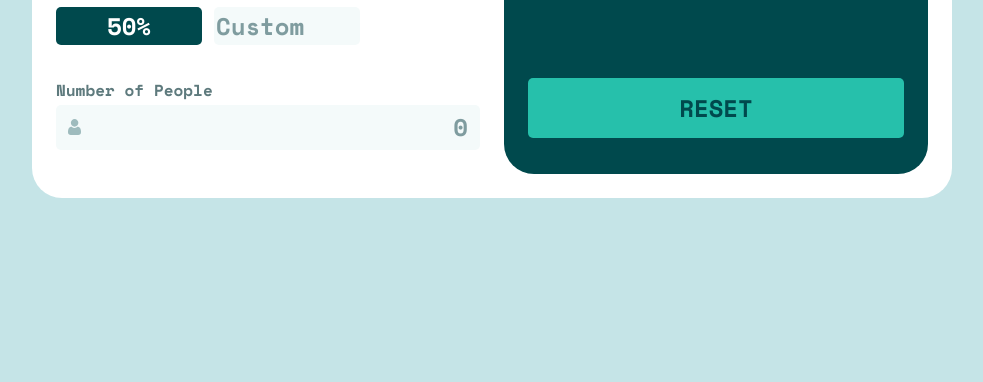
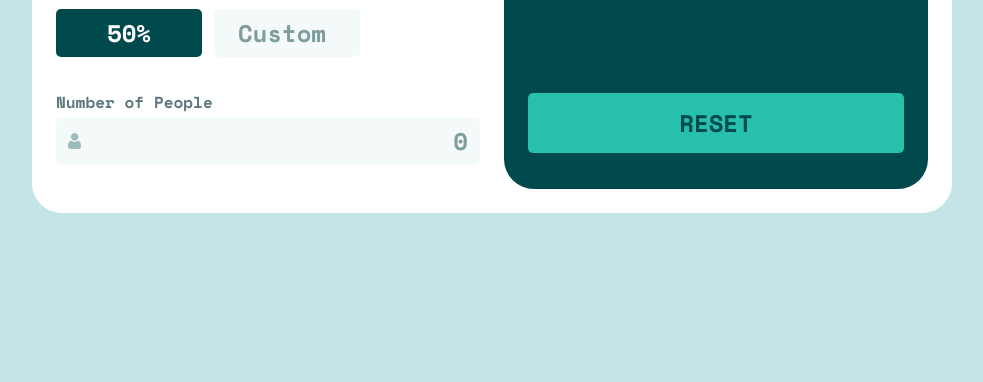
Before and after one commit to RickHalmoguera/Tip-calculator, a plain HTML site: page index.html in a window 1280 px wide. Shown: the part 418-800 px from the top of the page, without its empty margins (148-1131 px from the left). Drawn offline with nearby package versions, Linux system fonts and the light colour scheme.

Commit message:
update css

```diff
--- a/index.html
+++ b/index.html
@@ -20,7 +20,7 @@
                     Bill
                 </span>
                 <div class="input-container">
-                    <input type="text" placeholder="0" class="input-field">
+                    <input type="number" placeholder="0" class="input-field">
                     <img src="./images/icon-dollar.svg" alt="dollar">
                 </div>
 
@@ -36,14 +36,14 @@
                     <button class="btn"> 15%</button>
                     <button class="btn"> 25%</button>
                     <button class="btn"> 50%</button>
-                    <input type="text" placeholder="Custom">
+                    <input type="number" placeholder="Custom">
                 </div>
             </section>
 
             <section class="number-people-container">
                 <span class="section-heading">Number of People</span>
                 <div class="input-container">
-                    <input type="text" placeholder="0" class="input-field">
+                    <input type="number" placeholder="0" class="input-field">
                     <img src="./images/icon-person.svg" alt="dollar">
                 </div>
             </section>
--- a/style.scss
+++ b/style.scss
@@ -9,6 +9,7 @@ $grayishCyan:hsl(184, 14%, 56%);
 $lightGrayishCyan: hsl(185, 41%, 84%);
 $veryLightGrayishCyan: hsl(189, 41%, 97%);
 $strongCyan: hsl(172, 67%, 45%);
+$hover:hsl(172,61%,77%);
 $white:hsl(0, 0%, 100%);
 
 @mixin btn-style{
@@ -33,6 +34,13 @@ body{
     align-items: center;
 }
 
+input::-webkit-outer-spin-button,
+input::-webkit-inner-spin-button {
+    -webkit-appearance: none;
+
+}
+
+
 header{
     padding: 2em;
 }
@@ -52,9 +60,9 @@ main{
         .info-container,.display-result-container {
             width: 50%;
         }
-
     }
 }
+
 
 section{
     margin-bottom: 1em;
@@ -82,10 +90,21 @@ section{
         border: none;
         border-radius: 5px;
         padding: .2em .5em;
+        height: 48px;
+        color: $grayishCyan;
+        text-align: right;
+
+
+
 
         &::placeholder{
             text-align: right;
             color: $grayishCyan;
+
+        }
+
+        &:hover{
+            border: 1px solid $strongCyan;
         }
     }
 }
@@ -102,16 +121,29 @@ section{
         cursor: pointer;
         background: $veryDarkCyan;
         color: $white;
-    }
 
-    input{
+        &:hover{
+            background: $hover;
+        }
+    }input{
         @include btn-style();
+        height: 48px;
         background: $veryLightGrayishCyan;
+        text-align: right;
+        color: $grayishCyan;
+        padding-right: .5em;
+
 
         &::placeholder{
             color: $grayishCyan;
+            text-align: center;
+        }
+
+        &:hover{
+            border: 1px solid $strongCyan;
         }
     }
+
 }
 
 
@@ -150,6 +182,7 @@ section{
     }
 
     .btn-reset{
+        cursor: pointer;
         justify-self: flex-end;
         @include btn-style();
         width:100%;
@@ -158,5 +191,9 @@ section{
         background: $strongCyan;
         text-transform: uppercase;
         padding: .5em;
+
+        &:hover{
+            background: $hover;
+        }
     }
 }
```
Also changed, not shown: css/style.css, 1 other file.
